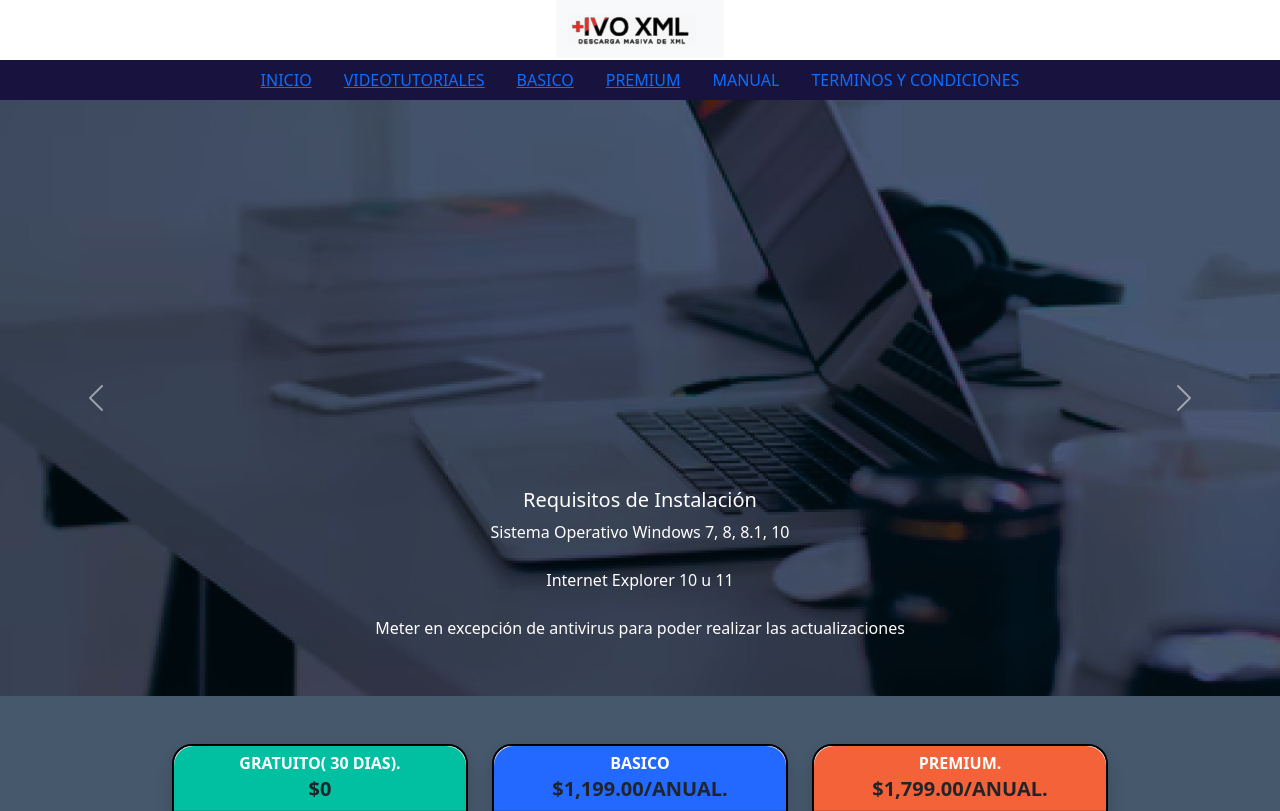
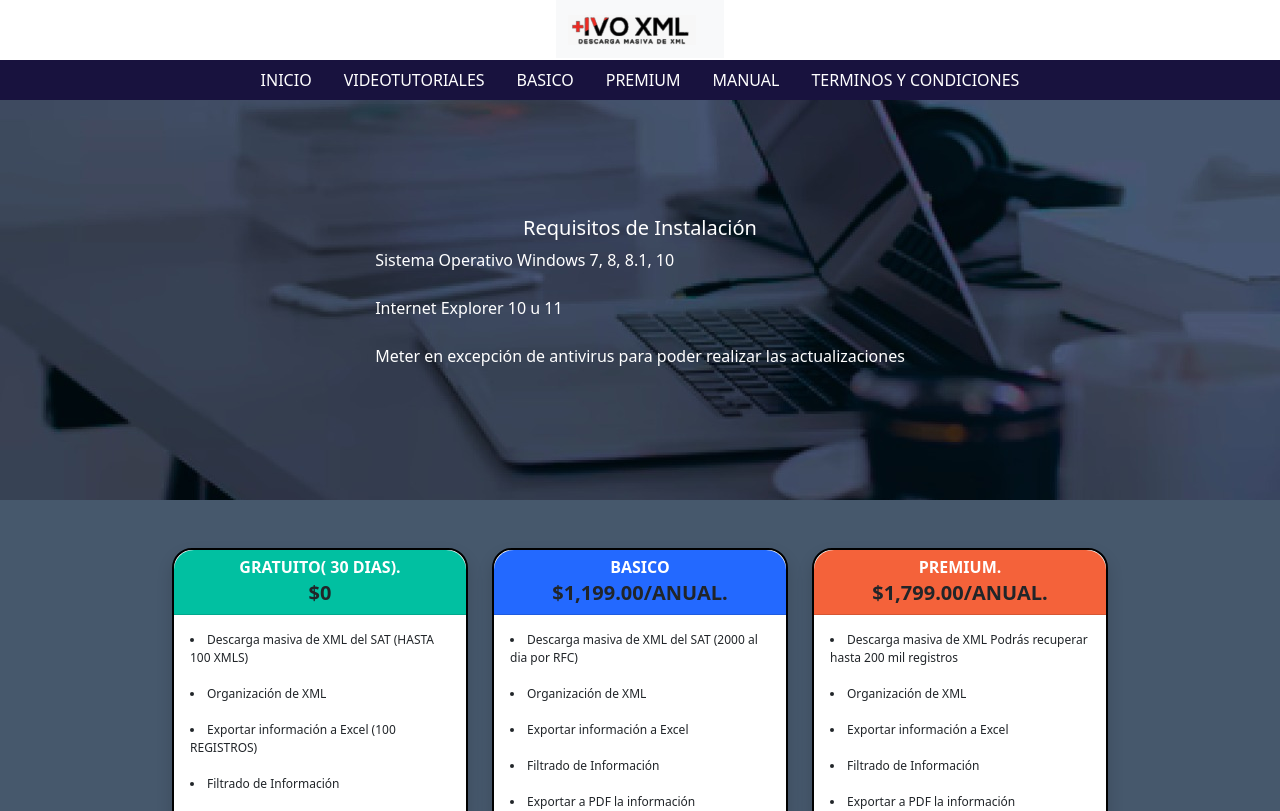
Before and after one commit to sevys/Masivoxml, a React app: page / in a window 1280 px wide. Shown: the top 811 px of the page. Built offline with nearby package versions, Linux system fonts and the light colour scheme.

Commit message:
carousel bien

```diff
--- /dev/null
+++ b/src/assets/stylesheet/Caruosel.css
@@ -0,0 +1,43 @@
+
+.product-stripe{
+    overflow: scroll;
+    overflow: hidden;
+    height: 400px;
+
+
+}
+.stripe-container{
+    display: flex;
+    transform: translateX(0);
+    animation: slider 15s infinite;
+    height: 400px;
+
+}
+.image-container, .oki{
+    flex-wrap: wrap;
+    width: 100%;
+    background-size: cover;
+    background-position: center;
+    flex-shrink: 0;
+    height: 400px;
+    color: white;
+}
+@keyframes slider {
+    0%{
+        transform: translateX(0);
+    }
+    20%{
+        transform: translateX(0);
+    }
+    25%{
+        transform: translateX(-100%);
+    }
+    45%{
+        transform: translateX(-100%);
+    }
+    100%{
+        transform: translateX(0);
+    }
+
+
+}
--- a/src/component/Carousel.js
+++ b/src/component/Carousel.js
@@ -1,5 +1,6 @@
 import React from 'react';
 import carousel from '../assets/img/carousel.jpeg';
+import '../assets/stylesheet/Caruosel.css'
 
 class Carousel extends React.Component{
     constructor(props) {
@@ -9,46 +10,32 @@ class Carousel extends React.Component{
     render() {
         return(
             <>
-                <div id="carouselExampleCaptions" className="carousel slide" data-bs-ride="carousel">
 
-                    <div className="carousel-inner">
-                        <div className="carousel-item active">
-                            <img src={carousel} className="d-block w-100" alt="es una laptop,
-                            que esta sobre un escritorio" />
-                                <div className="carousel-caption d-none d-md-block">
+                    <div className="product-stripe">
+                        <div className="stripe-container">
+                            <div className="image-container d-flex justify-content-center align-items-center flex-column" style={{backgroundImage: "url(" + carousel + ")"}}>
+
                                 <h5>¿QUÉ ES  +  IVO XML?</h5>
-                                    <div className="rectangulo"/>
                                 <p>+IVO XML es un programa contable,
                                     que te permite tener el control de las facturas<br/>
                                     emitidas y recibidas en tu negocio,
                                     lo cual facilita la administración y el<br/>
                                     cumplimiento de tus obligaciones fiscales.</p>
+                                <button>Obtener</button>
+
                             </div>
-                        </div>
-                        <div className="carousel-item">
-                            <img src={carousel} className="d-block w-100 " alt="es una laptop
-                            que esta sobre unescritorio"/>
-                                <div className="carousel-caption d-none d-md-block">
+                            <div className="image-container d-flex justify-content-center align-items-center flex-column" style={{backgroundImage: "url(" + carousel + ")"}}>
                                 <h5>Requisitos de Instalación</h5>
                                 <p>Sistema Operativo Windows 7, 8, 8.1, 10<br/>
                                     <br/>
                                     Internet Explorer 10 u 11<br/>
                                     <br/>
                                     Meter en excepción de antivirus para poder realizar las actualizaciones</p>
+
                             </div>
                         </div>
                     </div>
-                    <button className="carousel-control-prev" type="button" data-bs-target="#carouselExampleCaptions"
-                            data-bs-slide="prev">
-                        <span className="carousel-control-prev-icon" aria-hidden="true"></span>
-                        <span className="visually-hidden">Previous</span>
-                    </button>
-                    <button className="carousel-control-next" type="button" data-bs-target="#carouselExampleCaptions"
-                            data-bs-slide="next">
-                        <span className="carousel-control-next-icon" aria-hidden="true"></span>
-                        <span className="visually-hidden">Next</span>
-                    </button>
-                </div>
+
             </>
         )
     }
--- a/src/component/Header.js
+++ b/src/component/Header.js
@@ -31,31 +31,31 @@ class Header extends React.Component{
                         <div className="header-button">
                             <ul className="nav justify-content-center">
                                 <li className="nav-item">
-                                    <Link to="/">
-                                     <a className="nav-link " href="#">INICIO</a>
+                                    <Link to="/" style={{ textDecoration: 'none' }}>
+                                     <a className="nav-link " style={{color: 'white'}}>INICIO</a>
                                     </Link>
                                 </li>
                                 <li className="nav-item">
-                                    <Link to="/Videotutoriales">
-                                       <a className="nav-link " href="#">VIDEOTUTORIALES</a>
+                                    <Link to="/Videotutoriales" style={{ textDecoration: 'none' }}>
+                                       <a className="nav-link " style={{color: 'white'}}>VIDEOTUTORIALES</a>
                                     </Link>
 
                                 </li>
-                                <li className="nav-item">
-                                    <Link to="/Basic" >
-                                        <a className="nav-link " href="#">BASICO</a>
+                                <li className="nav-item" >
+                                    <Link to="/Basic" style={{ textDecoration: 'none' }}>
+                                        <a className="nav-link " style={{color: 'white'}}>BASICO</a>
                                     </Link>
                                 </li>
                                 <li className="nav-item">
-                                    <Link to='/Premium' >
-                                        <a className="nav-link " href="#">PREMIUM</a>
+                                    <Link to='/Premium' style={{ textDecoration: 'none' }}>
+                                        <a className="nav-link " style={{color: 'white'}}>PREMIUM</a>
                                     </Link>
                                 </li>
                                 <li className="nav-item">
-                                    <a className="nav-link " href="#">MANUAL</a>
+                                    <a className="nav-link " style={{color: 'white'}}>MANUAL</a>
                                 </li>
                                 <li className="nav-item">
-                                    <a className="nav-link " href="#">TERMINOS Y CONDICIONES</a>
+                                    <a className="nav-link " style={{color: 'white'}}>TERMINOS Y CONDICIONES</a>
                                 </li>
 
                             </ul>
```
Lines whose indentation alone changed are shown as unchanged.
